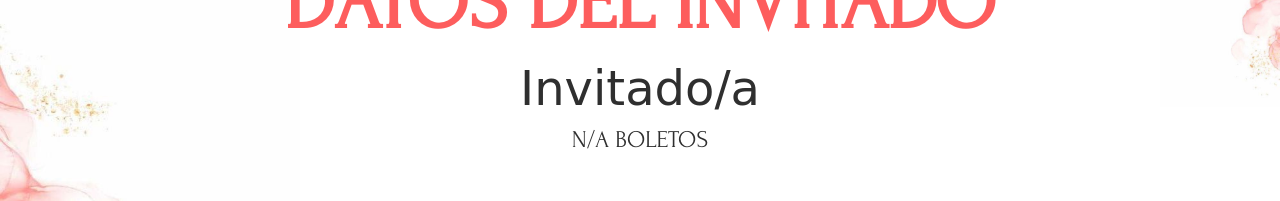
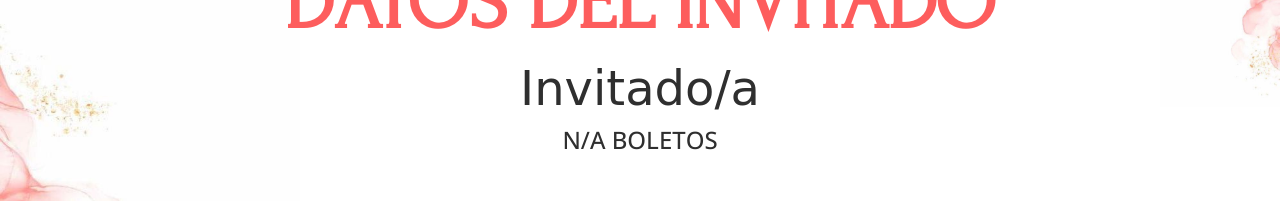
Before and after one commit to AngelReyes14/invitaciones, a plain HTML site: page index.html in a window 1280 px wide. Shown: the part 940-1141 px from the top of the page. Drawn offline with nearby package versions, Linux system fonts and the light colour scheme; files whose address does not match are found by name; a web font is replaced by a local one.

Commit message:
Invitaciones2

```diff
--- a/index.html
+++ b/index.html
@@ -57,7 +57,7 @@
         }
 
         .guest-tickets {
-            font-family: 'Forum';
+            font-family: 'Open Sans';
         }
     </style>
 </head>
```
